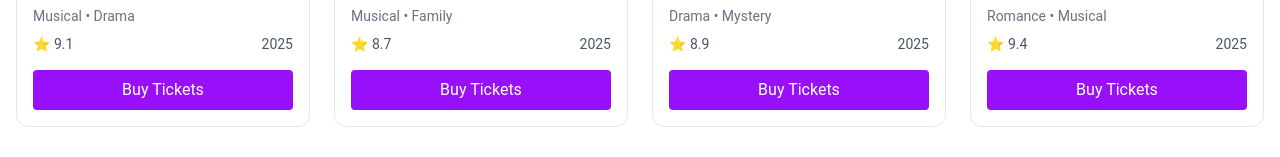
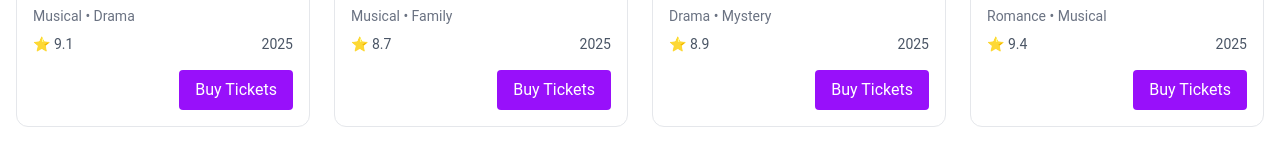
Before and after one commit to ajkacca457/curtain-call, a React (Vite) app in the folder client/: page / in a window 1280 px wide. Shown: the part 1176-1333 px from the top of the page. Built offline with nearby package versions, Linux system fonts and the light colour scheme; no server answers; a web font is replaced by a local one.

Commit message:
add link to showcard

```diff
--- a/client/src/components/ShowCard.jsx
+++ b/client/src/components/ShowCard.jsx
@@ -1,4 +1,4 @@
-import React from 'react'
+import {Link} from 'react-router-dom';
 
 const ShowCard = ({ show }) => {
   return (
@@ -23,9 +23,9 @@ const ShowCard = ({ show }) => {
           <span>{new Date(show.release_date).getFullYear()}</span>
         </div>
 
-        <button className="mt-4 w-full bg-purple-600 text-white py-2 rounded hover:bg-purple-700 transition cursor-pointer">
+        <Link className="mt-4 block w-fit px-4 py-2 bg-purple-600 text-white ml-auto rounded hover:bg-purple-700 transition cursor-pointer" to={`/shows/${show._id}`}  >
            Buy Tickets
-        </button>
+        </Link>
 
       </div>
     </div>
```
